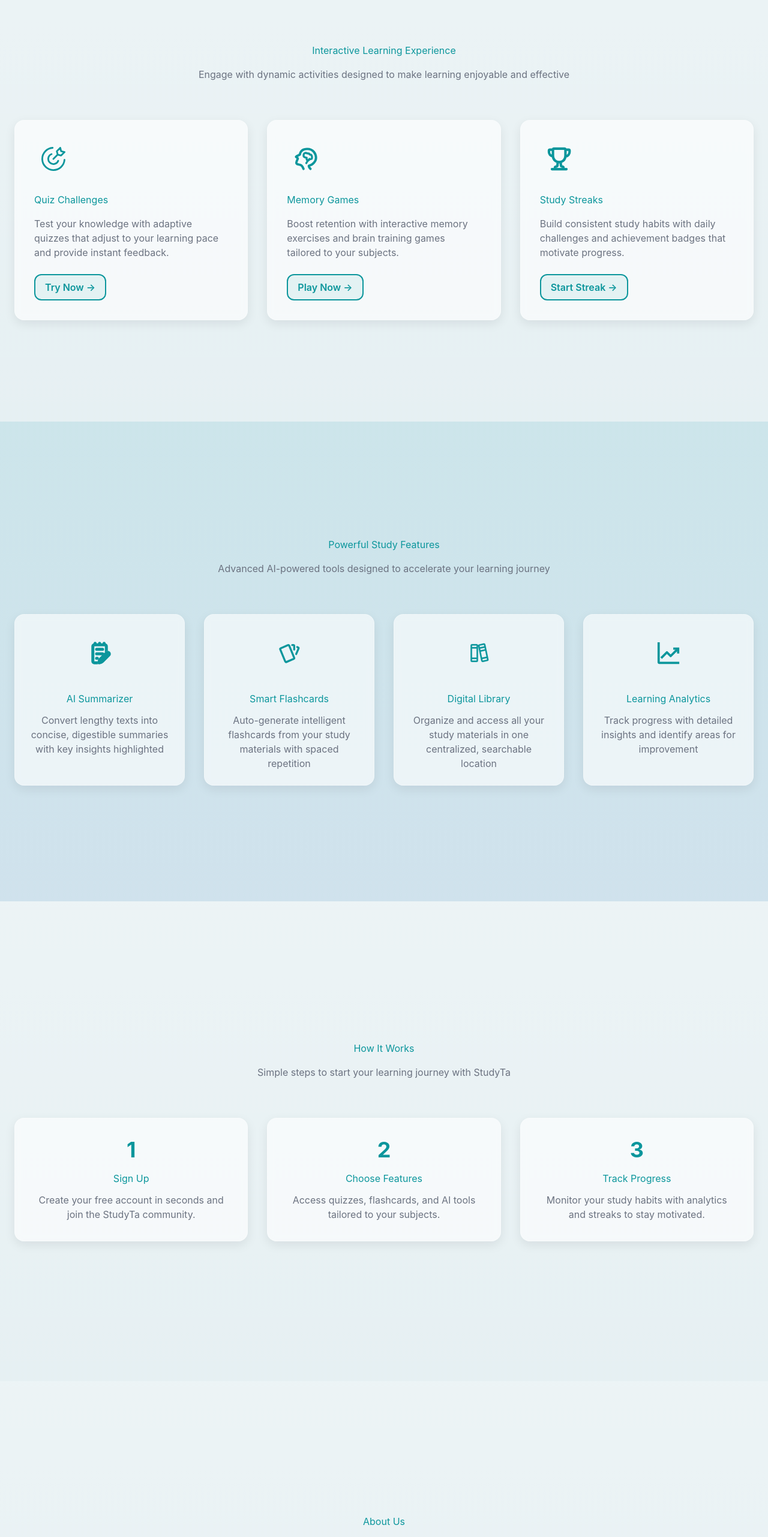
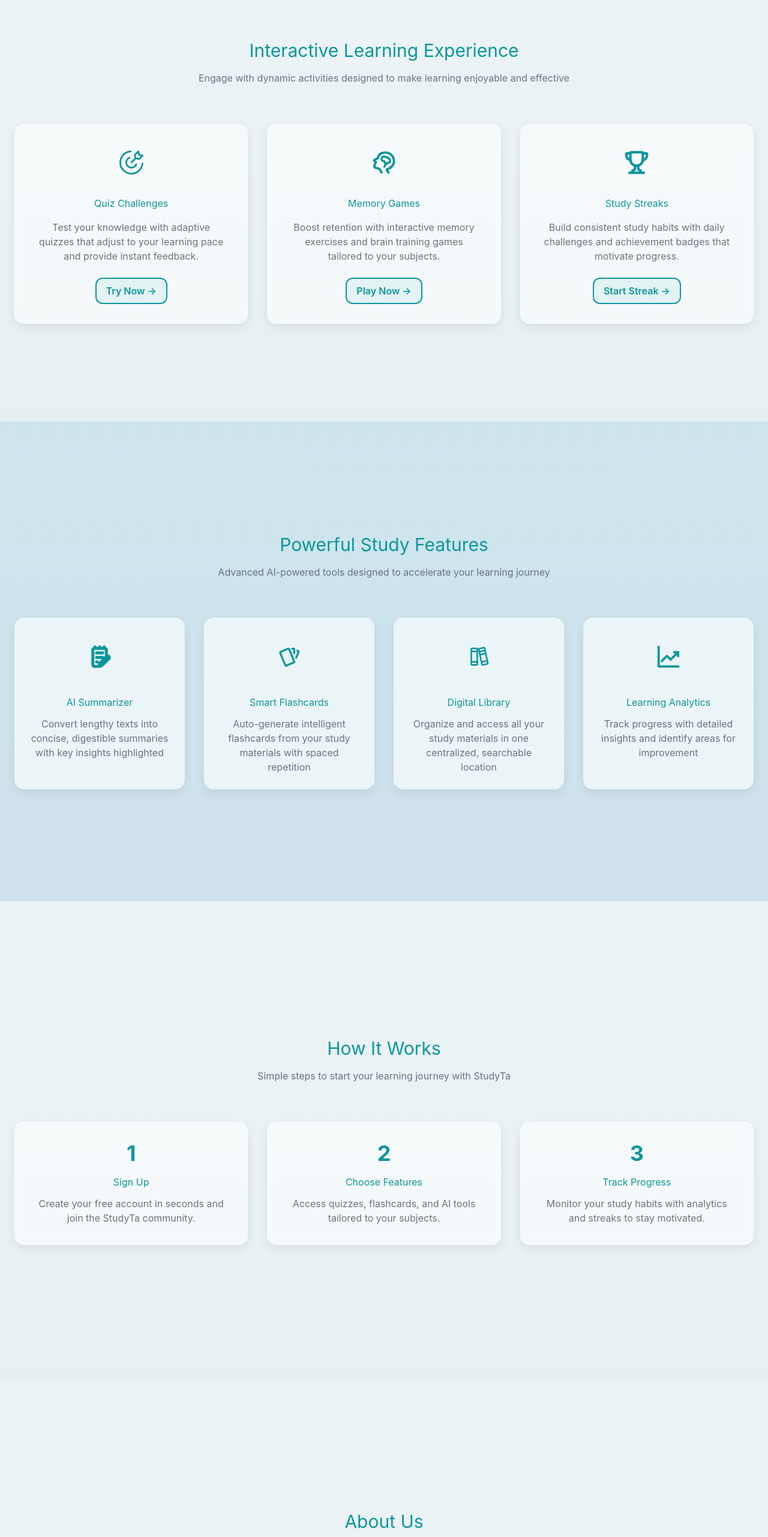
Before and after one commit to Hachimanka/StudyTaa, a React (Vite) app in the folder frontend/: page / in a window 1280 px wide. Shown: the part 897-3460 px from the top of the page at 60% size. Built offline with nearby package versions, Linux system fonts and the light colour scheme; no server answers.

Commit message:
Enhance Landing page typography by increasing heading sizes for better visibility

```diff
--- a/frontend/src/pages/Landing.jsx
+++ b/frontend/src/pages/Landing.jsx
@@ -149,7 +149,7 @@ export default function Landing() {
             viewport={{ once: true }}
             className="text-center mb-16"
           >
-            <h2 className="text-heading text-primary mb-4">
+            <h2 className="text-heading text-primary mb-4 text-3xl">
               Interactive Learning Experience
             </h2>
             <p className="text-body text-muted max-w-2xl mx-auto">
@@ -187,16 +187,16 @@ export default function Landing() {
                 viewport={{ once: true }}
                 whileHover={{ scale: 1.05, y: -8, boxShadow: "0 12px 24px rgba(0,0,0,0.15)", transition: { type: "spring", stiffness: 300 } }}
 
-                className="glass-card p-8 interactive cursor-pointer"
+                className="glass-card p-8 interactive cursor-pointer flex flex-col items-center text-center"
               >
                 <div className="w-16 h-16 rounded-3xl flex items-center justify-center mb-6 gradient-primary">
                   {item.icon}
                 </div>
                 <h3 className="text-subheading text-primary mb-4">{item.title}</h3>
                 <p className="text-body text-muted mb-6">{item.text}</p>
-                <button className="btn-modern btn-secondary text-caption">
+                <Link to="/login" className="btn-modern btn-secondary text-caption">
                   {item.btn}
-                </button>
+                </Link>
               </motion.div>
             ))}
           </div>
@@ -216,7 +216,7 @@ export default function Landing() {
             viewport={{ once: true }}
             className="text-center mb-16"
           >
-            <h2 className="text-heading text-primary mb-4">
+            <h2 className="text-heading text-primary mb-4 text-3xl">
               Powerful Study Features
             </h2>
             <p className="text-body text-muted max-w-2xl mx-auto">
@@ -262,7 +262,7 @@ export default function Landing() {
             viewport={{ once: true }}
             className="text-center mb-16"
           >
-            <h2 className="text-heading text-primary mb-4">How It Works</h2>
+            <h2 className="text-heading text-primary mb-4 text-3xl">How It Works</h2>
             <p className="text-body text-muted max-w-2xl mx-auto">
               Simple steps to start your learning journey with StudyTa
             </p>
@@ -308,7 +308,7 @@ export default function Landing() {
         transition={{ duration: 0.8 }}
         viewport={{ once: true }}
       >
-        <h2 className="text-heading text-primary mb-4">About Us</h2>
+        <h2 className="text-heading text-primary mb-4 text-3xl">About Us</h2>
         <p className="text-body text-muted max-w-3xl mx-auto">
           StudyTa was created by passionate students and developers who
           believe learning should be smarter, interactive, and accessible for
```
